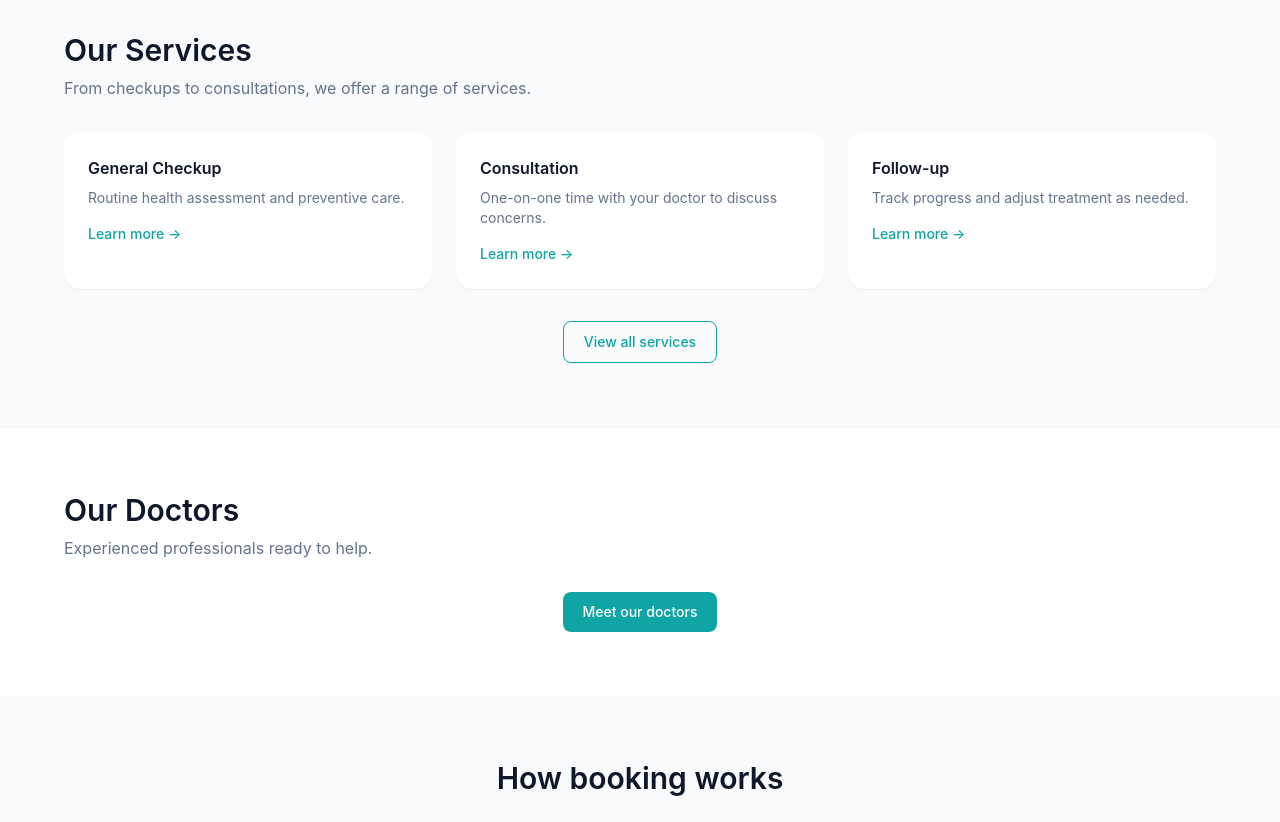
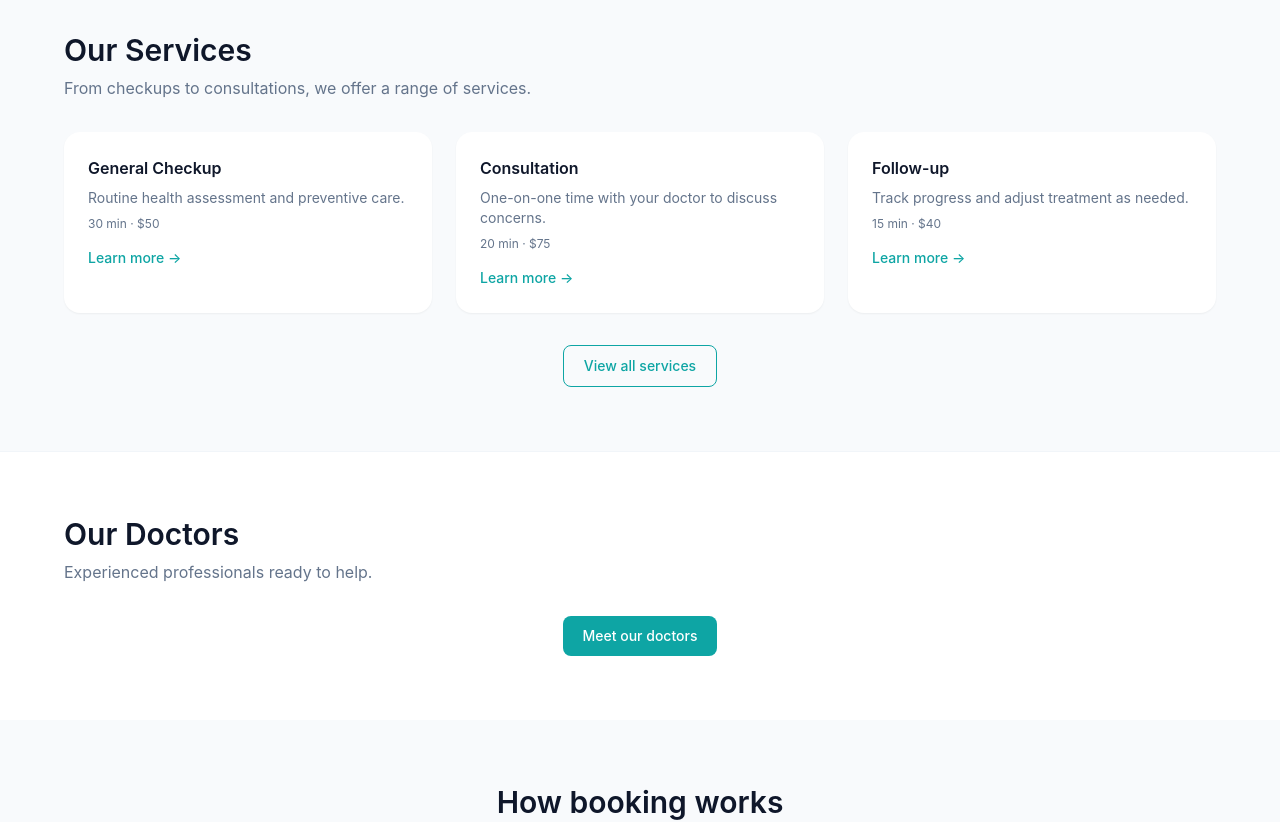
Before and after one commit to cpanchal112233-svg/Smart-clinic, a Next.js app: page / in a window 1280 px wide. Shown: the part 840-1662 px from the top of the page. Built offline with nearby package versions, Linux system fonts and the light colour scheme; no server answers; the database is empty.

Commit message:
Home: show all services from DB; Services: try/catch + seed hint; Book: no login gate, guest flow always visible

```diff
--- a/app/book/page.tsx
+++ b/app/book/page.tsx
@@ -31,7 +31,7 @@ export default async function BookPage() {
     <div className="mx-auto max-w-2xl px-4 py-12 sm:px-6">
       <h1 className="text-3xl font-bold text-text">Book an appointment</h1>
       <p className="mt-2 text-text-muted">
-        Choose your service, doctor, and a convenient time.
+        Choose your service, doctor, and a convenient time. No account needed — enter your details at the end to confirm.
       </p>
       <BookingFlow services={services} doctors={doctors} />
     </div>
--- a/app/page.tsx
+++ b/app/page.tsx
@@ -1,6 +1,32 @@
 import Link from "next/link";
+import { sql } from "@/lib/db";
 
-export default function HomePage() {
+export const dynamic = "force-dynamic";
+
+const FALLBACK_SERVICES = [
+  { id: "fallback-1", name: "General Checkup", description: "Routine health assessment and preventive care.", duration_minutes: 30, price: 50 },
+  { id: "fallback-2", name: "Consultation", description: "One-on-one time with your doctor to discuss concerns.", duration_minutes: 20, price: 75 },
+  { id: "fallback-3", name: "Follow-up", description: "Track progress and adjust treatment as needed.", duration_minutes: 15, price: 40 },
+];
+
+async function getServices() {
+  try {
+    const { rows } = await sql`
+      select id, name, description, duration_minutes, price
+      from services
+      where is_active = true
+      order by name
+    `;
+    return (rows as { id: string; name: string; description: string | null; duration_minutes: number; price: number | null }[]) || [];
+  } catch {
+    return [];
+  }
+}
+
+export default async function HomePage() {
+  const services = await getServices();
+  const displayServices = services.length > 0 ? services : FALLBACK_SERVICES;
+
   return (
     <div>
       {/* Hero */}
@@ -37,7 +63,7 @@ export default function HomePage() {
         </div>
       </section>
 
-      {/* Services */}
+      {/* Services - all from DB or fallback */}
       <section className="bg-background px-4 py-16 sm:px-6">
         <div className="mx-auto max-w-6xl">
           <h2 className="text-2xl font-semibold text-text sm:text-3xl">
@@ -47,28 +73,18 @@ export default function HomePage() {
             From checkups to consultations, we offer a range of services.
           </p>
           <div className="mt-8 grid gap-6 sm:grid-cols-2 lg:grid-cols-3">
-            {[
-              {
-                title: "General Checkup",
-                desc: "Routine health assessment and preventive care.",
-              },
-              {
-                title: "Consultation",
-                desc: "One-on-one time with your doctor to discuss concerns.",
-              },
-              {
-                title: "Follow-up",
-                desc: "Track progress and adjust treatment as needed.",
-              },
-            ].map((s) => (
-              <div key={s.title} className="card">
-                <h3 className="font-semibold text-text">{s.title}</h3>
-                <p className="mt-2 text-sm text-text-muted">{s.desc}</p>
+            {displayServices.map((s) => (
+              <div key={s.id} className="card">
+                <h3 className="font-semibold text-text">{s.name}</h3>
+                <p className="mt-2 text-sm text-text-muted">{s.description ?? ""}</p>
+                <div className="mt-2 text-xs text-text-muted">
+                  {s.duration_minutes} min{s.price != null && ` · $${Number(s.price).toFixed(0)}`}
+                </div>
                 <Link
-                  href="/services"
+                  href={s.id.startsWith("fallback") ? "/services" : `/book?service=${s.id}`}
                   className="mt-4 inline-block text-sm font-medium text-primary hover:underline"
                 >
-                  Learn more →
+                  {s.id.startsWith("fallback") ? "Learn more →" : "Book →"}
                 </Link>
               </div>
             ))}
--- a/app/services/page.tsx
+++ b/app/services/page.tsx
@@ -5,13 +5,18 @@ export const dynamic = "force-dynamic";
 import type { Service } from "@/types/database";
 
 async function getServices(): Promise<Service[]> {
+  try {
     const { rows } = await sql`
       select id, name, description, duration_minutes, price, is_active, created_at
       from services
       where is_active = true
       order by name
     `;
-  return rows as Service[];
+    return (rows || []) as Service[];
+  } catch (e) {
+    console.error("[ServicesPage] getServices error:", e);
+    return [];
+  }
 }
 
 export default async function ServicesPage() {
@@ -28,8 +33,11 @@ export default async function ServicesPage() {
         <div className="card mt-8 text-center">
           <p className="text-text-muted">No services listed yet.</p>
           <p className="mt-2 text-sm text-text-muted">
-            Check back soon or contact the clinic.
+            Run <code className="rounded bg-slate-100 px-1 py-0.5 text-xs">lib/seed-services.sql</code> in your database (Neon SQL Editor) to add services, or check back later.
           </p>
+          <Link href="/book" className="mt-4 inline-block btn-secondary">
+            Book an appointment anyway
+          </Link>
         </div>
       ) : (
         <div className="mt-8 grid gap-6 sm:grid-cols-2 lg:grid-cols-3">
--- a/components/booking/BookingFlow.tsx
+++ b/components/booking/BookingFlow.tsx
@@ -110,10 +110,6 @@ export function BookingFlow({ services, doctors }: BookingFlowProps) {
     router.push(`/book/confirmation?id=${data.id}`);
     router.refresh();
   };
-
-  if (status === "loading") {
-    return <div className="card mt-8 p-8 text-center text-text-muted">Loading…</div>;
-  }
 
   const nextDisabled =
     (step === 0 && !serviceId) ||
```
Lines whose indentation alone changed are shown as unchanged.
